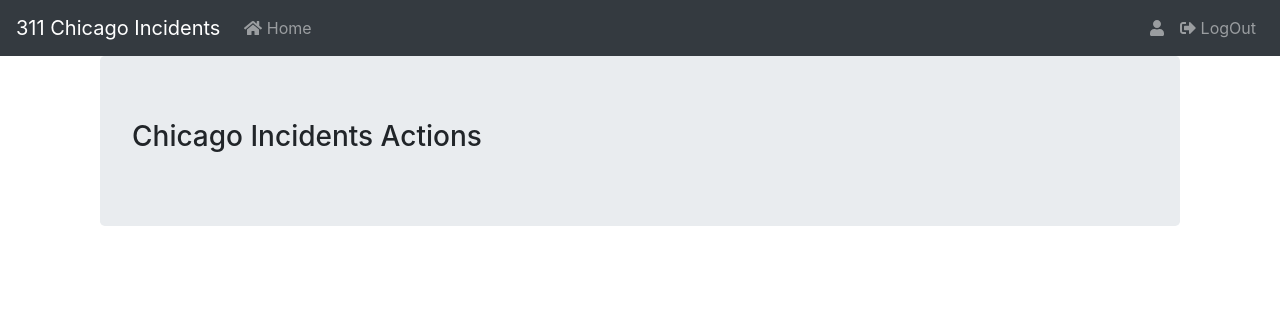
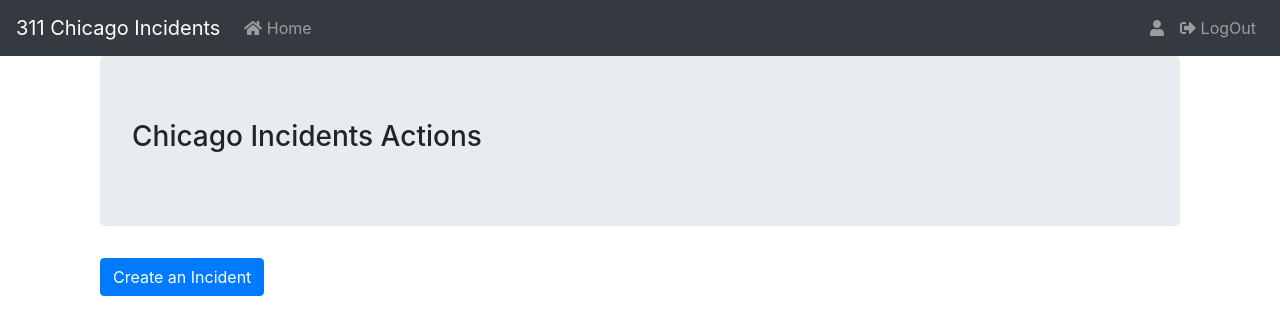
Before and after one commit to vtsiatouras/311-chicago-incidents, a Vue app in the folder frontend/: page / in a window 1280 px wide. Shown: the top 334 px of the page. Built offline with nearby package versions, Linux system fonts and the light colour scheme; sample sign-in values are in the browser's storage.

Commit message:
[feat]: create routing for IncidentCreate.vue

```diff
--- a/frontend/src/components/Home.vue
+++ b/frontend/src/components/Home.vue
@@ -3,6 +3,8 @@
     <header class="jumbotron">
       <h3>Chicago Incidents Actions</h3>
     </header>
+    <button class="btn btn-primary" @click="$router.push('create-incident')" >Create an Incident</button>
+
   </div>
 </template>
 
@@ -14,6 +16,7 @@ export default {
       content: ''
     };
   },
-  mounted() {}
+  mounted() {
+  }
 };
 </script>
--- a/frontend/src/router.js
+++ b/frontend/src/router.js
@@ -31,6 +31,12 @@ export const router = new Router({
             name: 'profile',
             // lazy-loaded
             component: () => import('./components/Profile.vue')
+        },
+        {
+            path: '/create-incident',
+            name: 'create-incident',
+            // lazy-loaded
+            component: () => import('./components/IncidentCreate.vue')
         }
     ]
 });
```
